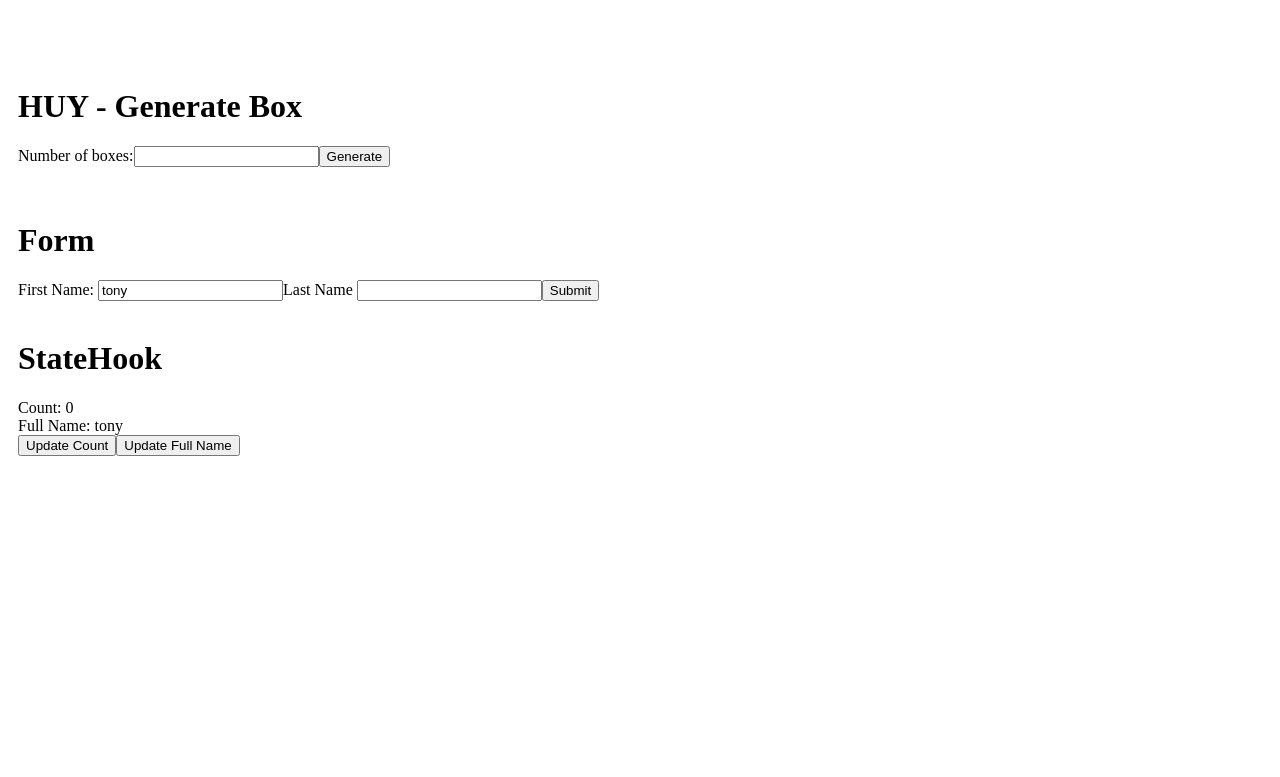
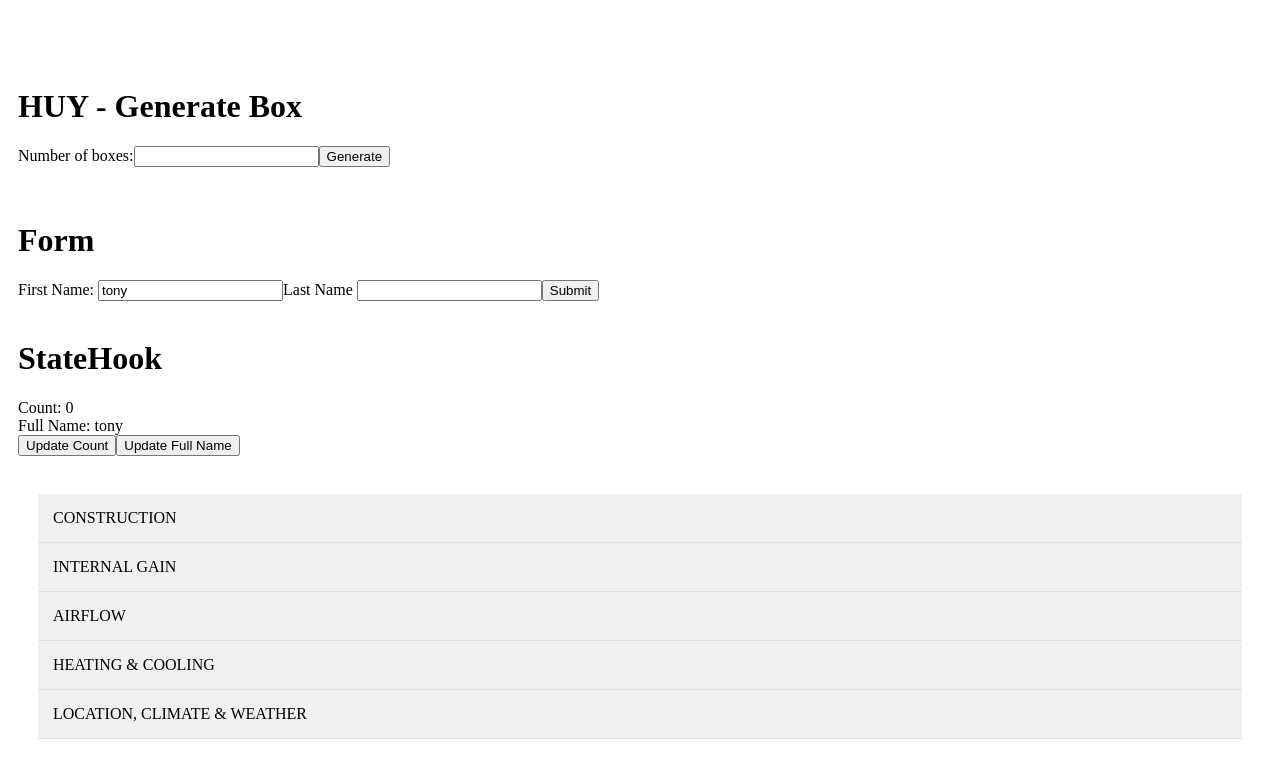
Before and after one commit to vanvithanh2405/react-ultimate-course, a React (Vite) app: page / in a window 1280 px wide. Shown: the part 3782-4559 px from the top of the page. Before the commit the page ends 4400 px from the top, so only its background shows below. Built offline with nearby package versions, Linux system fonts and the light colour scheme.

Commit message:
Commit for SampleApp Accordion Huy

```diff
--- a/src/App.tsx
+++ b/src/App.tsx
@@ -34,8 +34,10 @@ import GenerateBox from './sampleApp/huy/GenerateBox';
 import ThanhGenerateBox from './sampleApp/thanh/ThanhGenerateBox';
 import ThanhColorBox from './sampleApp/thanh/ThanhColorBox';
 import ThanhQuestionBoard from './sampleApp/thanh/ThanhQuestionBoard';
+
 import Form from './Form';
 import StateHook from './StateHook';
+import HuyAccordion from './sampleApp/huy/components/HuyAccordion';
 
 function App() {
 
@@ -87,6 +89,10 @@ function App() {
       <br />
 
 
+      <HuyAccordion/>
+
+
+
 
       <br /><br /><br /><br />
 
--- /dev/null
+++ b/src/sampleApp/huy/components/HuyAccordion.tsx
@@ -0,0 +1,58 @@
+import React, { useState } from 'react'
+import styled from '../css/Box.module.css';
+
+
+function HuyAccordion() {
+    const data = [
+      {
+        title: "CONSTRUCTION",
+        content:
+          "Lorem ipsum dolor sit amet, consectetur adipiscing elit, sed do eiusmod tempor incididunt ut labore et dolore magna aliqua. Ut enim ad minim veniam, quis nostrud exercitation ullamco laboris nisi ut aliquip ex ea commodo consequat.",
+      },
+      {
+        title: "INTERNAL GAIN",
+        content:
+          "Lorem ipsum dolor sit amet, consectetur adipisicing elit, sed do eiusmod tempor incididunt ut labore et dolore magna aliqua. Ut enim ad minim veniam, quis nostrud exercitation ullamco laboris nisi ut aliquip ex ea commodo consequat.",
+      },
+      {
+        title: "AIRFLOW",
+        content:
+          "Lorem ipsum dolor sit amet, consectetur adipisicing elit, sed do eiusmod tempor incididunt ut labore et dolore magna aliqua. Ut enim ad minim veniam, quis nostrud exercitation ullamco laboris nisi ut aliquip ex ea commodo consequat.",
+      },
+      {
+        title: "HEATING & COOLING",
+        content:
+          "Lorem ipsum dolor sit amet, consectetur adipisicing elit, sed do eiusmod tempor incididunt ut labore et dolore magna aliqua. Ut enim ad minim veniam, quis nostrud exercitation ullamco laboris nisi ut aliquip ex ea commodo consequat.",
+      },
+      {
+        title: "LOCATION, CLIMATE & WEATHER",
+        content:
+          "Lorem ipsum dolor sit amet, consectetur adipisicing elit, sed do eiusmod tempor incididunt ut labore et dolore magna aliqua. Ut enim ad minim veniam, quis nostrud exercitation ullamco laboris nisi ut aliquip ex ea commodo consequat.",
+      },
+    ];
+    const [openIndex, setOpenIndex] = useState<number[]>([]);
+
+    const toggle = (index:number) => {
+      setOpenIndex((prev) =>
+        prev.includes(index)
+          ? prev.filter((i) => i !== index)
+          : [...prev, index]
+      );
+    };
+  return (
+    <div className={styled.accordionContainer}>
+      {data.map((item, index) => (
+        <div className="accordion-item" key={index}>
+          <div className={styled.accordionTitle} onClick={() => toggle(index)}>
+            {item.title}
+          </div>
+          {openIndex.includes(index) && (
+            <div className={styled.accordionContent}>{item.content}</div>
+          )}
+        </div>
+      ))}
+    </div>
+  );
+}
+
+export default HuyAccordion
--- a/src/sampleApp/huy/css/Box.module.css
+++ b/src/sampleApp/huy/css/Box.module.css
@@ -28,3 +28,18 @@
     align-items: center;
     border-radius: 5px;
 }
+
+.accordionContainer{
+    margin: 20px;
+}
+
+.accordionTitle{
+    background-color:#F0F0F0;
+    padding: 15px;
+    border-bottom: 1px solid #e0e0e0;
+}
+
+.accordionContent{
+    margin: 15px 15px;
+    font-weight: 500;
+}
```
